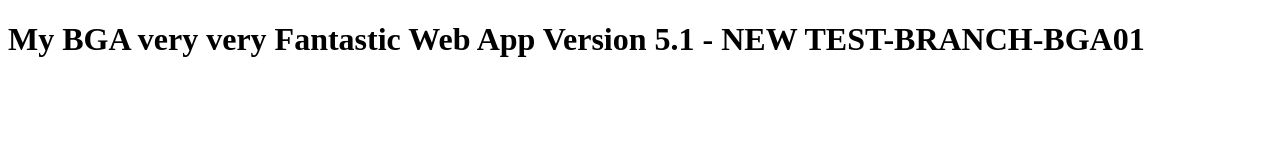
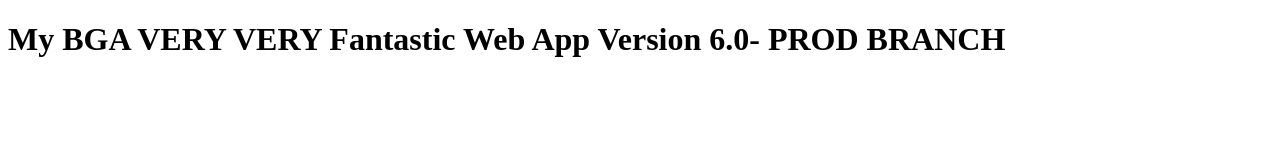
Before and after one commit to BGA-DXC/bga38-bgawebapp01, a plain HTML site: page index.htm in a window 1280 px wide. Drawn offline with Linux system fonts and the light colour scheme.

Commit message:
Update index.htm

```diff
--- a/index.htm
+++ b/index.htm
@@ -6,6 +6,6 @@
         <title></title>
     </head>
     <body>
-        <H1>My BGA very very Fantastic Web App Version 5.1 - NEW TEST-BRANCH-BGA01 </H1>
+        <H1>My BGA VERY VERY Fantastic Web App Version 6.0- PROD BRANCH </H1>
     </body>
 </html>
```
